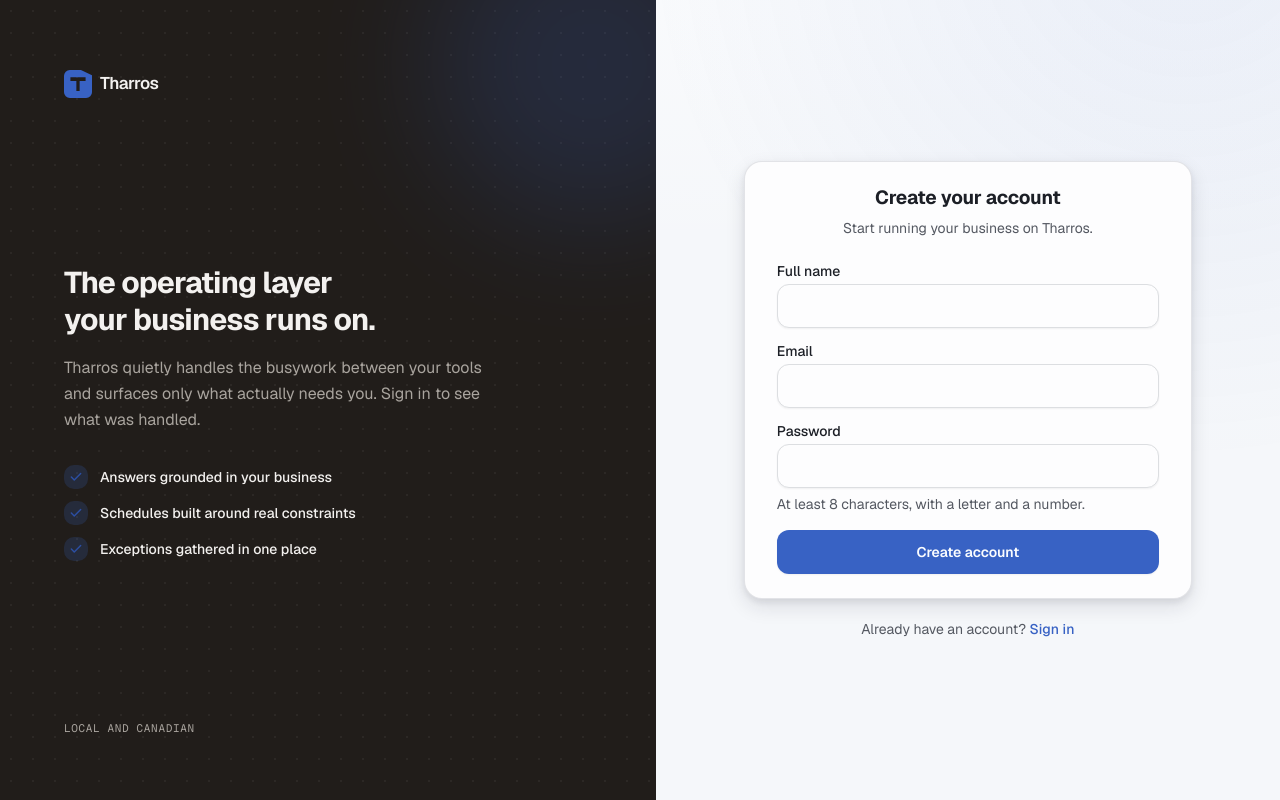
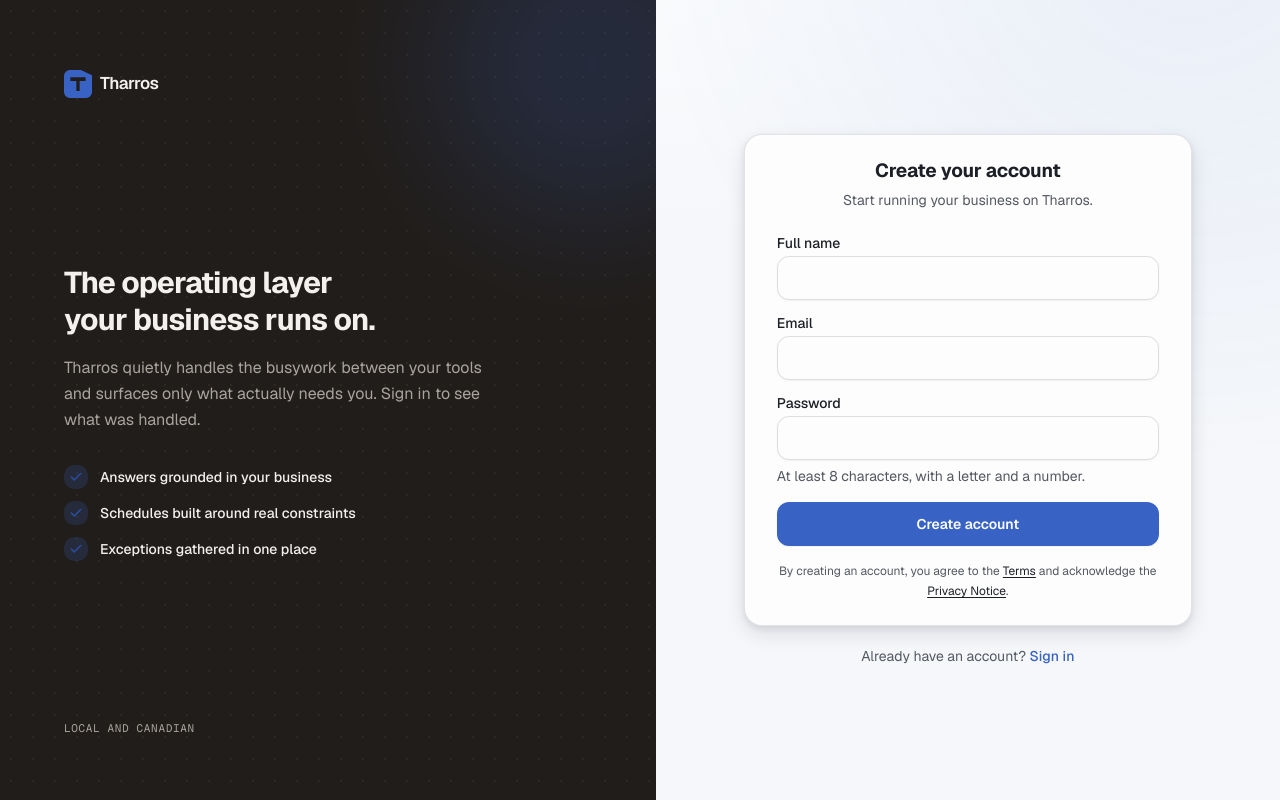
Before and after one commit to TharrosDev/Tharros-Platform, a Next.js app in the folder apps/web/: page /signup in a window 1280 px wide. Built offline with nearby package versions, Linux system fonts and the light colour scheme; no server answers.

Commit message:
feat(auth): link signup to terms and privacy notice

```diff
--- a/apps/web/src/components/auth/signup-form.tsx
+++ b/apps/web/src/components/auth/signup-form.tsx
@@ -81,6 +81,18 @@ export function SignupForm({ next }: { next?: string }) {
         <Button type="submit" className="w-full" disabled={pending}>
           {pending ? "Creating account…" : "Create account"}
         </Button>
+
+        <p className="text-muted-foreground text-center text-xs leading-relaxed">
+          By creating an account, you agree to the{" "}
+          <Link className="text-foreground underline underline-offset-2" href="/terms">
+            Terms
+          </Link>{" "}
+          and acknowledge the{" "}
+          <Link className="text-foreground underline underline-offset-2" href="/privacy">
+            Privacy Notice
+          </Link>
+          .
+        </p>
       </form>
     </AuthCard>
   );
```
